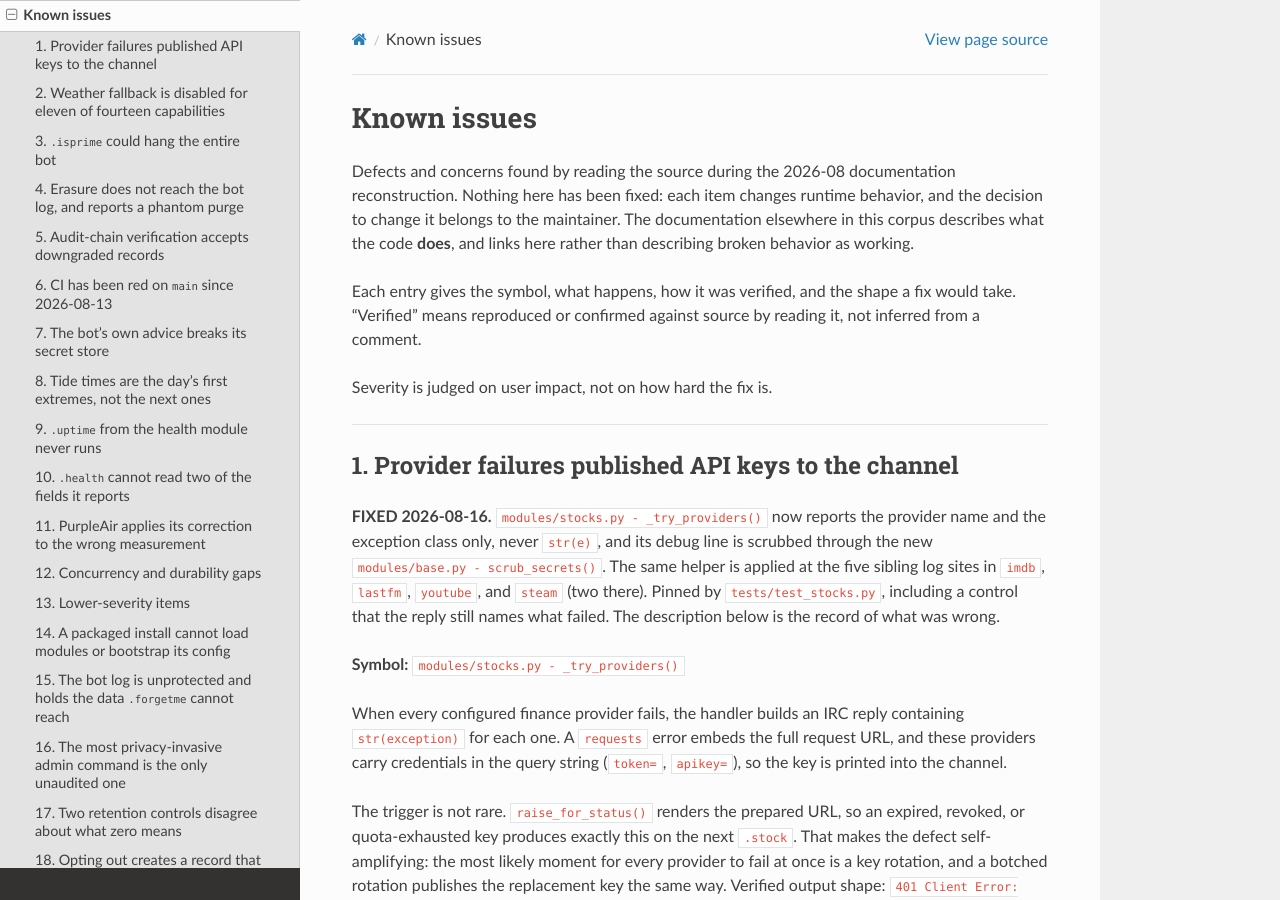
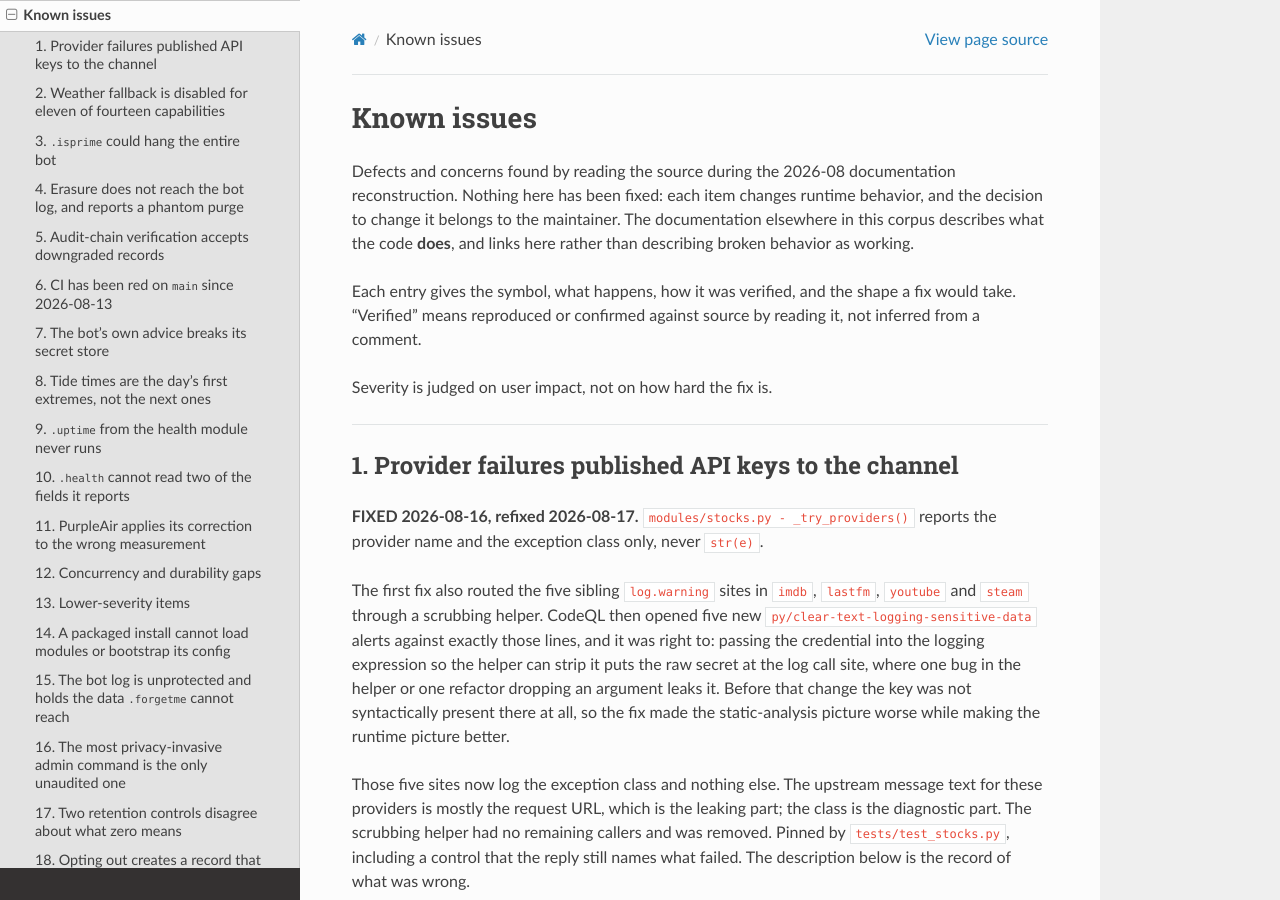
Before and after one commit to brandontroidl/Internets, a Sphinx documentation site: the page built from docs/known-issues.md, in a window 1280 px wide and 900 px high. Built offline with Sphinx 7.4.7 and the Read the Docs theme 3.1.0, drawn with Linux system fonts in a browser that asks for light colours; pages that are not in the unit, such as notebooks, are missing from menus.

Commit message:
fix(logging): log the exception class, never the secret at the log site
CodeQL opened five py/clear-text-logging-sensitive-data alerts against
exactly the five lines yesterday's fix touched, and it was right.

That fix routed imdb, lastfm, youtube and steam through a scrubbing
helper, which meant passing the credential INTO the logging expression
so the helper could strip it. Before it, the key was not syntactically
present at the log call at all. So the change made the runtime picture
better and the static-analysis picture worse: one bug in the helper, or
one refactor dropping its second argument, and the key is right there.
Verified from the timestamps that the alerts were created by that push,
nine minutes after it landed.

These sites now log the exception class and nothing else. For these
providers the message text is mostly the request URL, which is the
leaking part; the class is the diagnostic part. The helper had no
remaining callers and is removed, along with its documentation and the
stocks-local copy.

The citation gate caught the dangling reference to the removed helper
in known-issues, which is the gate doing its job.

```diff
--- a/docs/known-issues.md
+++ b/docs/known-issues.md
@@ -16,13 +16,24 @@ Severity is judged on user impact, not on how hard the fix is.
 
 ## 1. Provider failures published API keys to the channel
 
-**FIXED 2026-08-16.** `modules/stocks.py - _try_providers()` now reports the
-provider name and the exception class only, never `str(e)`, and its debug line
-is scrubbed through the new `modules/base.py - scrub_secrets()`. The same
-helper is applied at the five sibling log sites in `imdb`, `lastfm`, `youtube`,
-and `steam` (two there). Pinned by `tests/test_stocks.py`, including a control
-that the reply still names what failed. The description below is the record of
-what was wrong.
+**FIXED 2026-08-16, refixed 2026-08-17.** `modules/stocks.py - _try_providers()`
+reports the provider name and the exception class only, never `str(e)`.
+
+The first fix also routed the five sibling `log.warning` sites in `imdb`,
+`lastfm`, `youtube` and `steam` through a scrubbing helper. CodeQL then opened
+five new `py/clear-text-logging-sensitive-data` alerts against exactly those
+lines, and it was right to: passing the credential into the logging expression
+so the helper can strip it puts the raw secret at the log call site, where one
+bug in the helper or one refactor dropping an argument leaks it. Before that
+change the key was not syntactically present there at all, so the fix made the
+static-analysis picture worse while making the runtime picture better.
+
+Those five sites now log the exception class and nothing else. The upstream
+message text for these providers is mostly the request URL, which is the
+leaking part; the class is the diagnostic part. The scrubbing helper had no
+remaining callers and was removed. Pinned by `tests/test_stocks.py`, including a
+control that the reply still names what failed. The description below is the
+record of what was wrong.
 
 **Symbol:** `modules/stocks.py - _try_providers()`
 
```
Also changed, not shown: docs/internals/modules/base.md (+1 -8 lines), 6 other files.
